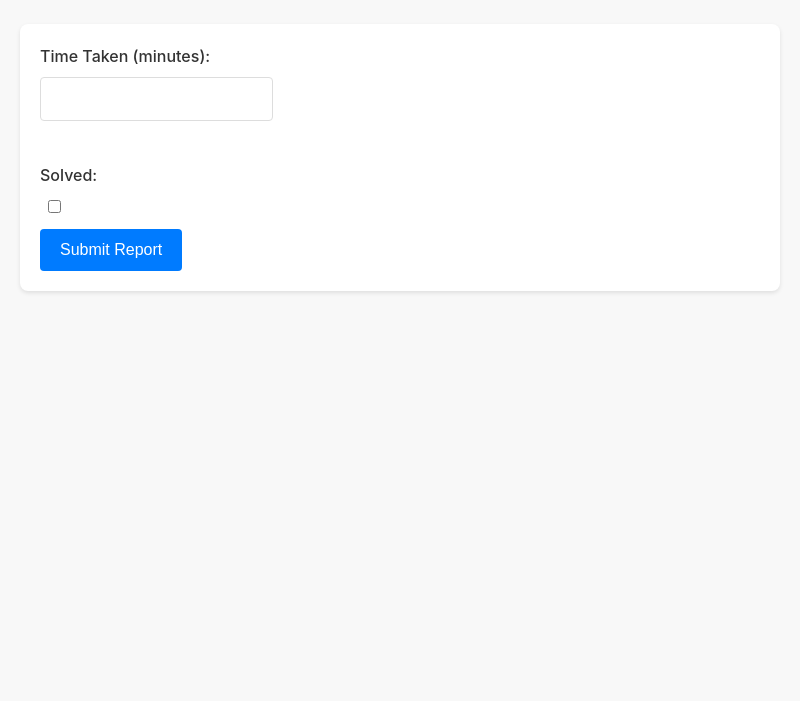
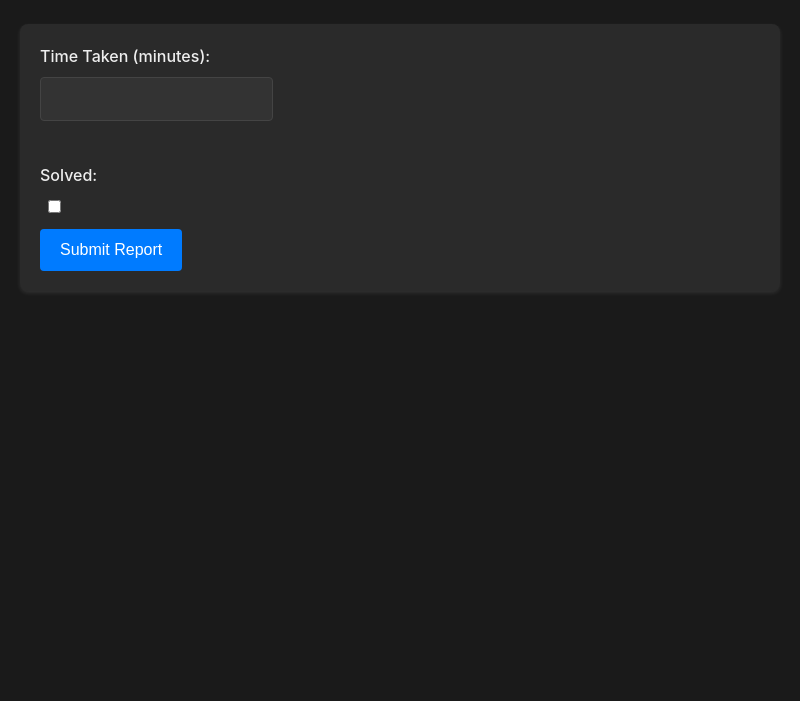
Before and after one commit to adhfmz8/AlgoAscent, an Electron app: page index.html in a window 800 px wide. Shown: the part 99-800 px from the top of the page. Drawn offline with Linux system fonts and the light colour scheme; no server answers.

Commit message:
Sorry dark mode

```diff
--- a/styles.css
+++ b/styles.css
@@ -1,17 +1,18 @@
 /* Global Styles */
 body {
-    font-family: -apple-system, BlinkMacSystemFont, 'Segoe UI', Roboto, Oxygen, Ubuntu, Cantarell, 'Open Sans', 'Helvetica Neue', sans-serif;
+    font-family: -apple-system, BlinkMacSystemFont, 'Segoe UI', Roboto, Oxygen,
+      Ubuntu, Cantarell, 'Open Sans', 'Helvetica Neue', sans-serif;
     margin: 20px;
-    color: #333; /* Dark gray for better readability */
+    color: #eee; /* Light gray text for dark mode */
     line-height: 1.6;
-    background-color: #f8f8f8; /* Light gray background */
+    background-color: #1a1a1a; /* Dark background color */
   }
 
   h1 {
     font-size: 2.5rem;
     font-weight: 700;
     margin-bottom: 1rem;
-    color: #1a1a1a; /* Near black for headings */
+    color: #fff; /* White headings */
   }
 
   p {
@@ -22,37 +23,40 @@ body {
   /* Layout */
   #reportForm {
     margin-top: 2rem;
-    background-color: #fff;
+    background-color: #2a2a2a; /* Darker gray form background */
     padding: 20px;
     border-radius: 8px;
-    box-shadow: 0 2px 4px rgba(0, 0, 0, 0.1); /* Subtle shadow */
+    box-shadow: 0 2px 4px rgba(255, 255, 255, 0.1); /* Light shadow for dark mode */
   }
 
   /* Form Elements */
   label {
-      display: block;
-      margin-bottom: 0.5rem;
-      font-weight: 500;
-      color: #333;
+    display: block;
+    margin-bottom: 0.5rem;
+    font-weight: 500;
+    color: #eee; /* Light text for labels */
   }
 
-  input[type="number"],
-  input[type="checkbox"]{
+  input[type="number"] {
     margin-bottom: 1rem;
     padding: 0.75rem;
-    border: 1px solid #ddd; /* Light gray border */
+    border: 1px solid #444; /* Darker border */
     border-radius: 4px;
     font-size: 1rem;
+    color: #eee; /* Text color */
+    background-color: #333; /* Darker input background */
     display: block;
   }
 
   input[type="checkbox"] {
-      display: inline-block; /* Ensure the checkbox is displayed as an inline-block element */
+    /* Display the checkbox */
+    display: inline-block;
       vertical-align: middle; /* Vertically align the checkbox with the label */
       margin-bottom: 1rem;
       margin-left: 0.5rem;
       padding: 0;
   }
+
 
   button {
     background-color: #007bff; /* Blue button */
@@ -62,17 +66,19 @@ body {
     border-radius: 4px;
     cursor: pointer;
     font-size: 1rem;
-    transition: background-color 0.3s ease; /* Smooth transition */
+    transition: background-color 0.3s ease;
   }
 
   button:hover {
     background-color: #0056b3; /* Darker blue on hover */
   }
+
   a {
       color: #007bff; /* Blue link */
       text-decoration: none; /* remove underline by default */
       font-weight: 500;
   }
+
   a:hover {
       text-decoration: underline;
   }
```
